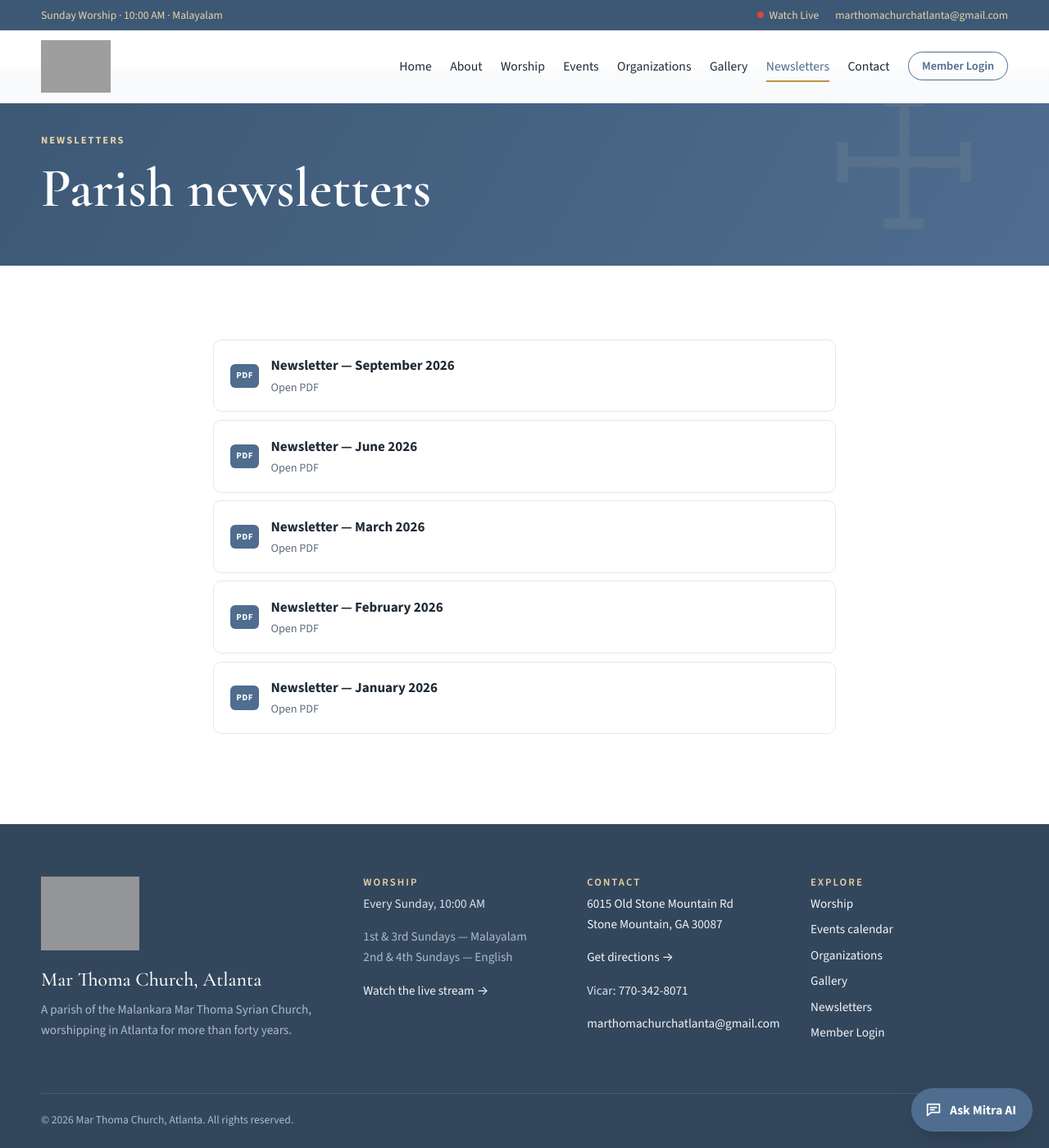
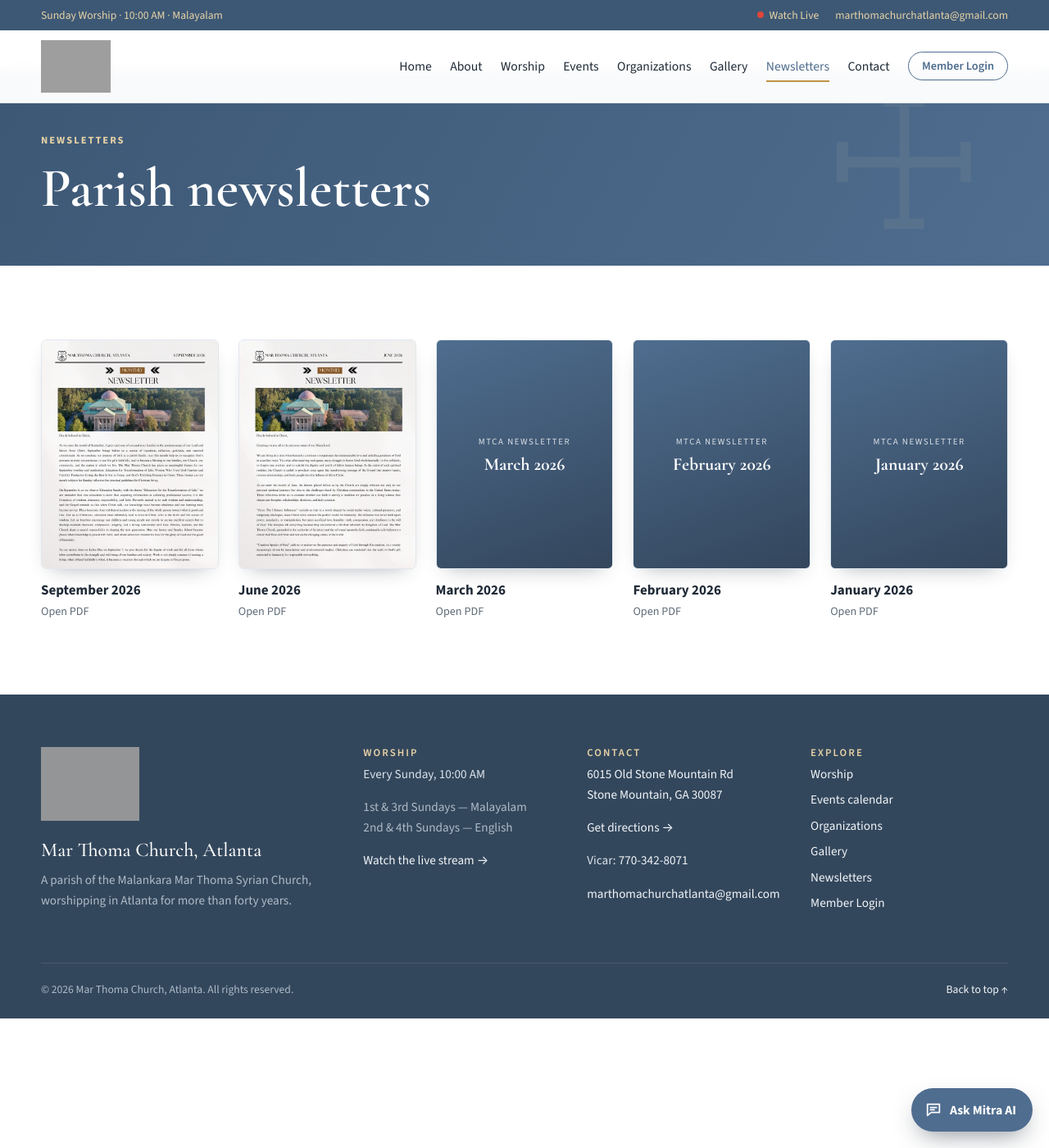
Before and after one commit to shajan-Factor42/AtlantaMarthomaChurch, a Jekyll site: the page built from newsletters.html, in a window 1280 px wide and 1400 px high, scrolled down 42 px. Shown: the whole window at 82% size. Built offline with Jekyll 4.4.1, drawn with Linux system fonts in a browser that asks for light colours.

Commit message:
Flyers on events and announcements; newsletter covers
- Admin: Flyer upload on announcements and events (public flyers bucket),
  Register/details link on events, Community and Diocese categories
- Home, events calendar and member portal show flyers; links in
  descriptions are clickable; expired announcements hidden
- Newsletters page shows front-page covers; GitHub Action makes covers
  for new newsletters automatically
- Flyers for the FAMHI women's series, CVS vaccine clinic and FMZ
  volleyball tournament

Co-Authored-By: Claude Opus 5.5 <noreply@anthropic.com>
Claude-Session: https://claude.ai/code/session_018yudHeuvoZDEGZABzXikAs

```diff
--- a/_data/newsletters.yml
+++ b/_data/newsletters.yml
@@ -1,10 +1,14 @@
 # Newest first.
 # New newsletters: put the PDF in assets/newsletters/ and add an entry with "url".
 # Older ones carried over from WordPress use "file" (relative to media_base).
+# "cover" is the front-page image. It is created automatically (GitHub Action
+# "Newsletter covers") within a few minutes of adding a newsletter; you can also set it by hand.
 - title: September 2026
   url: /assets/newsletters/September2026MTCANewsletter.pdf
+  cover: /assets/newsletters/covers/September2026.jpg
 - title: June 2026
   url: /assets/newsletters/June2026MTCANewsletter.pdf
+  cover: /assets/newsletters/covers/June2026.jpg
 - title: March 2026
   file: 2026/03/March2026MTCANewsletter.pdf
 - title: February 2026
--- a/assets/css/main.css
+++ b/assets/css/main.css
@@ -327,3 +327,36 @@ hr { border: 0; border-top: 1px solid var(--line); margin: 1.25rem 0; }
 .visit { display: grid; grid-template-columns: 1fr 1.3fr; gap: 2rem; align-items: stretch; margin-top: 3rem; background: var(--white); border: 1px solid var(--line); border-radius: var(--radius); padding: clamp(1.25rem, 3vw, 2rem); }
 .visit__addr { font-size: 1.15rem; font-weight: 600; }
 @media (max-width: 860px) { .visit { grid-template-columns: 1fr; } .map-embed--tall { min-height: 280px; } }
+
+/* ---------- Flyers on announcements & events ---------- */
+.notice-card--flyer { display: grid; grid-template-columns: 132px 1fr; column-gap: 1.25rem; align-items: start; }
+.notice-card--flyer > :not(.notice-card__flyer) { grid-column: 2; }
+.notice-card__flyer { grid-column: 1; grid-row: 1 / span 6; display: block; border-radius: 8px; overflow: hidden; border: 1px solid var(--line); background: var(--tint); }
+.notice-card__flyer img { display: block; width: 100%; height: auto; max-height: 190px; object-fit: cover; object-position: top; transition: transform .2s; }
+.notice-card__flyer:hover img { transform: scale(1.03); }
+@media (max-width: 560px) {
+  .notice-card--flyer { grid-template-columns: 1fr; }
+  .notice-card--flyer > :not(.notice-card__flyer) { grid-column: 1; }
+  .notice-card__flyer { grid-row: auto; margin-bottom: 1rem; }
+  .notice-card__flyer img { max-height: 320px; }
+}
+.event-row__flyer { width: 38px; height: 48px; object-fit: cover; object-position: top; border-radius: 4px; border: 1px solid var(--line); flex: none; }
+.dlg:has(.event-detail--flyer) { width: min(820px, calc(100vw - 32px)); }
+.event-detail--flyer { display: grid; grid-template-columns: minmax(0, 300px) 1fr; gap: 1.5rem; align-items: start; }
+.event-detail__flyer { display: block; border-radius: 8px; overflow: hidden; border: 1px solid var(--line); }
+.event-detail__flyer img { display: block; width: 100%; height: auto; }
+.event-detail .pre a { color: var(--primary); word-break: break-word; }
+@media (max-width: 640px) { .event-detail--flyer { grid-template-columns: 1fr; } .event-detail__flyer { max-width: 300px; } }
+
+/* ---------- Newsletter covers ---------- */
+.nl-grid { list-style: none; padding: 0; margin: 0; display: grid; grid-template-columns: repeat(auto-fill, minmax(180px, 1fr)); gap: 1.5rem; }
+.nl-card { display: block; text-decoration: none; color: var(--ink); }
+.nl-card__cover { display: block; aspect-ratio: 8.5 / 11; border-radius: 6px; overflow: hidden; border: 1px solid var(--line); background: var(--white); box-shadow: 0 10px 24px -14px rgba(31,42,54,.45); transition: transform .2s, box-shadow .2s; }
+.nl-card:hover .nl-card__cover { transform: translateY(-3px); box-shadow: 0 18px 32px -16px rgba(31,42,54,.5); }
+.nl-card__cover img { width: 100%; height: 100%; object-fit: cover; object-position: top; display: block; }
+.nl-card__blank { height: 100%; display: flex; flex-direction: column; justify-content: center; align-items: center; gap: .4rem; text-align: center; padding: 1rem; background: linear-gradient(160deg, var(--primary), #33465c); color: #fff; }
+.nl-card__blank small { letter-spacing: .14em; text-transform: uppercase; font-size: .68rem; opacity: .8; }
+.nl-card__blank strong { font-family: var(--serif, Georgia, serif); font-size: 1.35rem; line-height: 1.15; }
+.nl-card__title { display: block; margin-top: .7rem; font-weight: 700; }
+.nl-card__title small { display: block; font-weight: 400; color: var(--muted); }
+.doc-thumb { width: 34px; height: 44px; object-fit: cover; object-position: top; border-radius: 3px; border: 1px solid var(--line); flex: none; }
--- a/assets/js/common.js
+++ b/assets/js/common.js
@@ -174,3 +174,11 @@ export async function prepareImage(file, maxSide = 2400, quality = 0.85) {
     return blob ? new File([blob], file.name.replace(/\.\w+$/, '') + '.jpg', { type: 'image/jpeg' }) : file;
   } catch (e) { return file; }
 }
+
+/** Site root (works on github.io/AtlantaMarthomaChurch and on mtcatlanta.org). */
+const SITE_ROOT = new URL('../../', import.meta.url);
+/** Flyer / cover images: full URLs (uploaded to storage) or paths inside the site (e.g. assets/flyers/x.jpg). */
+export const mediaUrl = (u) => !u ? '' : /^https?:\/\//i.test(u) ? u : new URL(String(u).replace(/^\/+/, ''), SITE_ROOT).href;
+
+/** Escape text, then turn bare web addresses into links. */
+export const linkify = (text) => esc(text).replace(/\bhttps?:\/\/[^\s<]+[^\s<.,;:!?)'"]/g, (u) => `<a href="${u}" target="_blank" rel="noopener">${u.replace(/^https?:\/\//, '').replace(/\/$/, '')}</a>`);
--- a/assets/js/portal.js
+++ b/assets/js/portal.js
@@ -1,7 +1,7 @@
 // Mar Thoma Church, Atlanta — member portal
 import {
   getClient, ok, $, $$, esc, val, money, date, dateTime, todayIso, friendly, msg, busy, toast,
-  dialog, confirmDialog, getSettings, prepareImage, download, icsFor
+  dialog, confirmDialog, getSettings, prepareImage, download, icsFor, mediaUrl, linkify
 } from './common.js';
 
 const PORTAL_URL = location.origin + location.pathname;
@@ -29,7 +29,7 @@ const api = {
   pledges: async () => ok(await sb.from('pledges').select('*').eq('family_id', me.family_id)),
   orgMemberships: async () => ok(await sb.from('organization_memberships').select('*')),
   announcements: async () => ok(await sb.from('member_announcements').select('*').lte('published_on', todayIso())
-    .order('pinned', { ascending: false }).order('published_on', { ascending: false }).limit(20)),
+    .order('pinned', { ascending: false }).order('published_on', { ascending: false }).limit(40)).filter((a) => !a.expires_on || a.expires_on >= todayIso()).slice(0, 20),
   events: async () => ok(await sb.from('events').select('*').gte('starts_at', new Date(Date.now() - 6 * 3600e3).toISOString()).order('starts_at').limit(5)),
   documents: async () => ok(await sb.from('member_documents').select('*').order('published_on', { ascending: false })),
   directory: async () => ok(await sb.rpc('member_directory')),
@@ -154,7 +154,7 @@ const VIEWS = {
       <div class="grid-2">
         <section class="pcard">
           <h2>Announcements</h2>
-          ${anns.length ? anns.map((a) => `<article class="ann">${a.pinned ? '<span class="badge">Pinned</span>' : ''}<p class="ann__date">${date(a.published_on)}</p><h3>${esc(a.title)}</h3><p>${esc(a.body)}</p>${a.link_url ? `<p><a href="${esc(a.link_url)}" target="_blank" rel="noopener">More details →</a></p>` : ''}</article>`).join('') : '<p class="muted">No announcements right now.</p>'}
+          ${anns.length ? anns.map((a) => `<article class="ann${a.flyer_url ? ' ann--flyer' : ''}">${a.flyer_url ? `<a class="ann__flyer" href="${esc(mediaUrl(a.flyer_url))}" target="_blank" rel="noopener"><img src="${esc(mediaUrl(a.flyer_url))}" alt="Flyer: ${esc(a.title)}" loading="lazy"></a>` : ''}${a.pinned ? '<span class="badge">Pinned</span>' : ''}<p class="ann__date">${date(a.published_on)}</p><h3>${esc(a.title)}</h3><p>${linkify(a.body)}</p>${a.link_url ? `<p><a href="${esc(a.link_url)}" target="_blank" rel="noopener">More details →</a></p>` : ''}</article>`).join('') : '<p class="muted">No announcements right now.</p>'}
         </section>
         <div class="stack">
           <section class="pcard">
--- a/assets/js/public.js
+++ b/assets/js/public.js
@@ -1,6 +1,6 @@
 // Public pages: home announcements & events, Events calendar, member photo album.
 // Each block only loads data when its element is on the page.
-import { getClient, configured, getSettings, ok, $, $$, esc, date, dateTime, timeOnly, dayKey, todayIso, TZ, download, icsFor } from './common.js';
+import { getClient, configured, getSettings, ok, $, $$, esc, date, dateTime, timeOnly, dayKey, todayIso, TZ, download, icsFor, mediaUrl, linkify } from './common.js';
 
 const homeAnn = $('[data-home-announcements]');
 const homeEvents = $('[data-home-events]');
@@ -29,13 +29,15 @@ const dayNum = (iso) => new Date(iso).toLocaleDateString('en-US', { timeZone: TZ
 function eventDialog(e) {
   const d = document.createElement('dialog');
   d.className = 'dlg';
-  d.innerHTML = `<div class="event-detail">
+  d.innerHTML = `<div class="event-detail${e.flyer_url ? ' event-detail--flyer' : ''}">
+    ${e.flyer_url ? `<a class="event-detail__flyer" href="${esc(mediaUrl(e.flyer_url))}" target="_blank" rel="noopener" title="Open the full flyer"><img src="${esc(mediaUrl(e.flyer_url))}" alt="Flyer for ${esc(e.title)}"></a>` : ''}
+    <div class="event-detail__body">
     <p class="eyebrow">${esc(e.category)}${e.members_only ? ' · Members only' : ''}</p>
     <h2>${esc(e.title)}</h2>
     <p class="event-when">${esc(dateTime(e.starts_at, e.all_day))}${e.ends_at && !e.all_day ? ' – ' + esc(timeOnly(e.ends_at)) : ''}</p>
     ${e.location ? `<p><strong>Where:</strong> ${esc(e.location)}</p>` : ''}
-    ${e.description ? `<p class="pre">${esc(e.description)}</p>` : ''}
-    <div class="dlg__actions"><button class="btn btn--outline btn--small" data-ics>Add to my calendar</button><button class="btn btn--primary btn--small" data-close>Close</button></div></div>`;
+    ${e.description ? `<p class="pre">${linkify(e.description)}</p>` : ''}
+    <div class="dlg__actions">${e.link_url ? `<a class="btn btn--gold btn--small" href="${esc(e.link_url)}" target="_blank" rel="noopener">Register / details</a>` : ''}<button class="btn btn--outline btn--small" data-ics>Add to my calendar</button><button class="btn btn--primary btn--small" data-close>Close</button></div></div></div>`;
   document.body.appendChild(d);
   $('[data-close]', d).onclick = () => d.close();
   $('[data-ics]', d).onclick = () => download(`${e.title.replace(/[^\w]+/g, '-')}.ics`, icsFor(e), 'text/calendar');
@@ -47,6 +49,7 @@ function eventDialog(e) {
 const eventItem = (e, i) => `
   <li><button class="event-row" data-ev="${i}">
     <span class="date-badge"><b>${monthShort(e.starts_at)}</b>${dayNum(e.starts_at)}</span>
+    ${e.flyer_url ? `<img class="event-row__flyer" src="${esc(mediaUrl(e.flyer_url))}" alt="" loading="lazy">` : ''}
     <span class="event-row__text"><strong>${esc(e.title)}</strong><small>${e.all_day ? 'All day' : esc(timeOnly(e.starts_at))}${e.location ? ' · ' + esc(e.location) : ''}</small></span>
   </button></li>`;
 
@@ -57,15 +60,17 @@ async function home(sb) {
   let shown = false;
 
   if (homeAnn && s.home.announcements) {
-    const anns = ok(await sb.from('member_announcements').select('id, title, body, published_on, pinned, link_url, audience')
+    const anns = ok(await sb.from('member_announcements').select('id, title, body, published_on, expires_on, pinned, link_url, flyer_url, audience')
       .in('audience', ['public', 'both']).lte('published_on', todayIso())
-      .order('pinned', { ascending: false }).order('published_on', { ascending: false }).limit(Number(s.home.announcement_count) || 3));
+      .order('pinned', { ascending: false }).order('published_on', { ascending: false }).limit(30))
+      .filter((a) => !a.expires_on || a.expires_on >= todayIso()).slice(0, Number(s.home.announcement_count) || 3);
     if (anns.length) {
       homeAnn.innerHTML = anns.map((a) => `
-        <article class="notice-card${a.pinned ? ' notice-card--pinned' : ''}">
+        <article class="notice-card${a.pinned ? ' notice-card--pinned' : ''}${a.flyer_url ? ' notice-card--flyer' : ''}">
+          ${a.flyer_url ? `<a class="notice-card__flyer" href="${esc(mediaUrl(a.flyer_url))}" data-lightbox title="Open the full flyer"><img src="${esc(mediaUrl(a.flyer_url))}" alt="Flyer: ${esc(a.title)}" loading="lazy"></a>` : ''}
           <p class="notice-card__date">${a.pinned ? 'Pinned · ' : ''}${date(a.published_on)}</p>
           <h3>${esc(a.title)}</h3>
-          <p>${esc(a.body)}</p>
+          <p>${linkify(a.body)}</p>
           ${a.link_url ? `<a class="text-link" href="${esc(a.link_url)}" target="_blank" rel="noopener">More details →</a>` : ''}
         </article>`).join('');
       homeAnn.closest('[data-block]').hidden = false;
--- a/index.html
+++ b/index.html
@@ -96,7 +96,7 @@ layout: default
     </div>
     <div class="home-news" data-home-dynamic hidden>
       <div class="home-news__notices" data-block hidden>
-        <div class="notice-list" data-home-announcements></div>
+        <div class="notice-list" data-home-announcements data-lightbox-group></div>
       </div>
       <aside class="home-news__events panel" data-block hidden>
         <h3>Coming up</h3>
@@ -139,7 +139,7 @@ layout: default
       <h2>Read the latest parish news</h2>
       <ul class="doc-list">
         {% for n in site.data.newsletters limit: 3 %}
-        <li><a href="{% if n.url %}{{ n.url | relative_url }}{% else %}{{ site.media_base }}/{{ n.file }}{% endif %}" target="_blank" rel="noopener"><span class="doc-icon">PDF</span> Newsletter — {{ n.title }}</a></li>
+        <li><a href="{% if n.url %}{{ n.url | relative_url }}{% else %}{{ site.media_base }}/{{ n.file }}{% endif %}" target="_blank" rel="noopener">{% if n.cover %}<img class="doc-thumb" src="{{ n.cover | relative_url }}" alt="" loading="lazy">{% else %}<span class="doc-icon">PDF</span>{% endif %} Newsletter — {{ n.title }}</a></li>
         {% endfor %}
       </ul>
       <a class="text-link" href="{{ '/newsletters/' | relative_url }}">All newsletters →</a>
--- a/newsletters.html
+++ b/newsletters.html
@@ -12,10 +12,16 @@ description: Monthly newsletters from Mar Thoma Church, Atlanta.
 </section>
 
 <section class="section">
-  <div class="wrap narrow">
-    <ul class="doc-list doc-list--large">
+  <div class="wrap">
+    <ul class="nl-grid">
       {% for n in site.data.newsletters %}
-      <li><a href="{% if n.url %}{{ n.url | relative_url }}{% else %}{{ site.media_base }}/{{ n.file }}{% endif %}" target="_blank" rel="noopener"><span class="doc-icon">PDF</span><span><strong>Newsletter — {{ n.title }}</strong><small>Open PDF</small></span></a></li>
+      {% if n.url %}{% assign href = n.url | relative_url %}{% else %}{% assign href = site.media_base | append: '/' | append: n.file %}{% endif %}
+      <li>
+        <a class="nl-card" href="{{ href }}" target="_blank" rel="noopener">
+          <span class="nl-card__cover">{% if n.cover %}<img src="{{ n.cover | relative_url }}" alt="Front page of the {{ n.title }} newsletter" loading="lazy">{% else %}<span class="nl-card__blank"><small>MTCA Newsletter</small><strong>{{ n.title }}</strong></span>{% endif %}</span>
+          <span class="nl-card__title">{{ n.title }}<small>Open PDF</small></span>
+        </a>
+      </li>
       {% endfor %}
     </ul>
   </div>
```
Also changed, not shown: assets/css/portal.css (+11 -0 lines), assets/js/admin.js (+38 -7 lines), scripts/newsletter-covers.py (added, +66 -0 lines), .github/workflows/newsletter-covers.yml (added), README.md, assets/flyers/2026-10-cvs-vaccine-clinic.jpg (added), assets/flyers/2026-10-famhi-womens-series-s2.jpg (added), assets/flyers/2026-10-fmz-volleyball.jpg (added), assets/newsletters/covers/June2026.jpg (added), assets/newsletters/covers/September2026.jpg (added), 1 other file.
